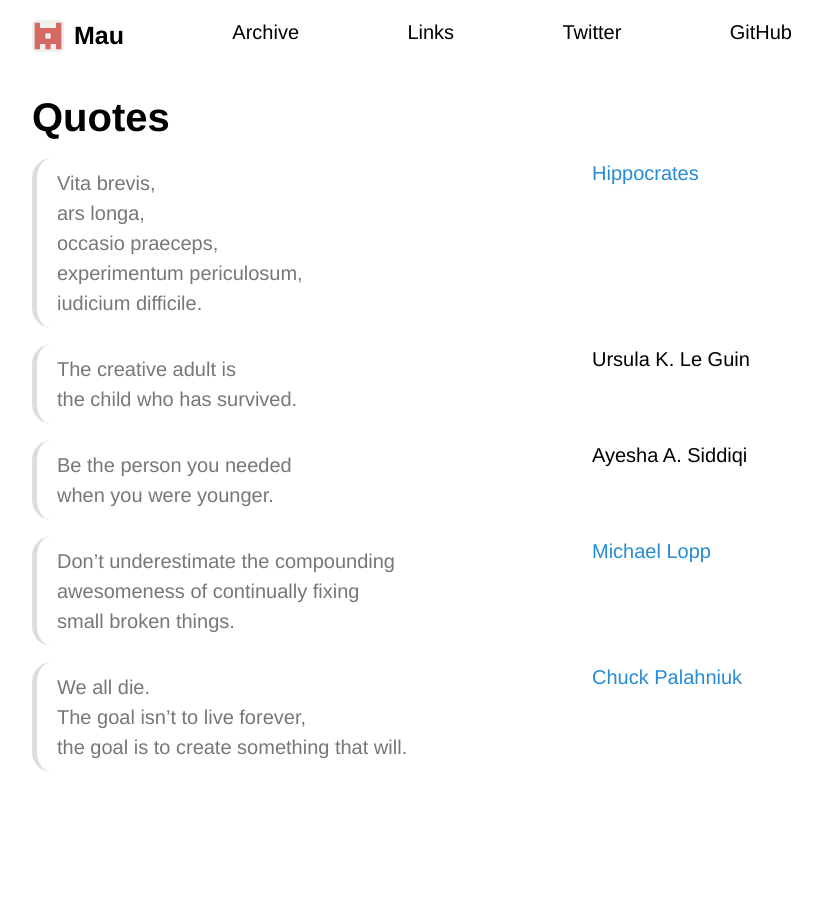
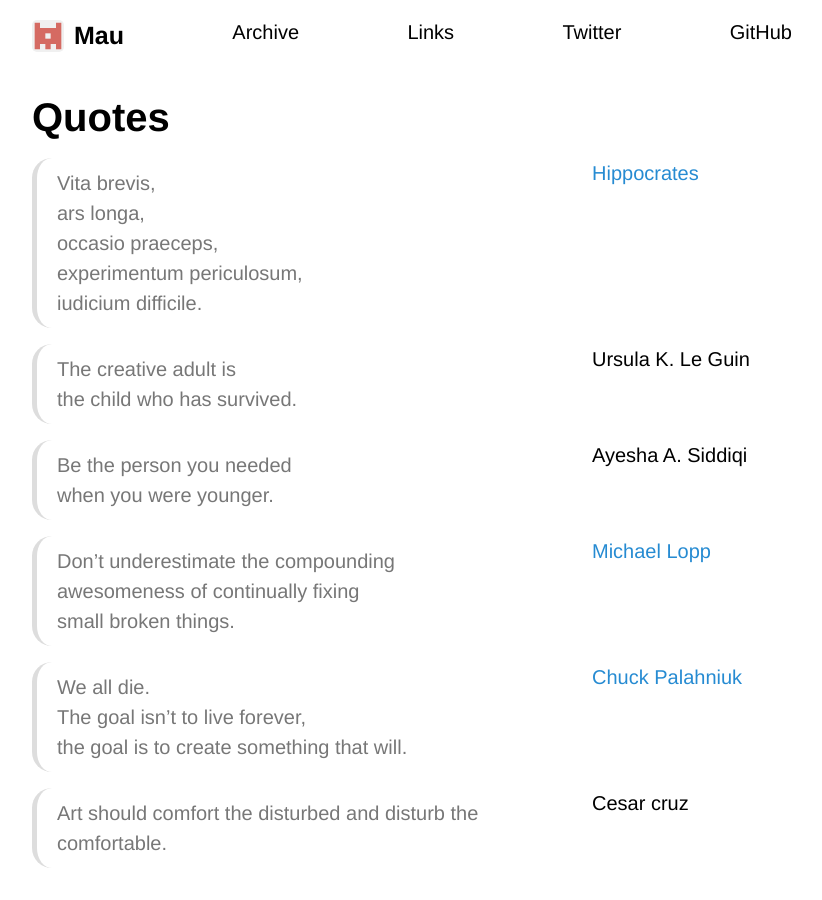
Before and after one commit to Maumagnaguagno/maumagnaguagno.github.io, a Jekyll site: the page built from quotes.md, in a window 1280 px wide. Shown: the whole page, without its empty margins (228-1050 px from the left). Built offline with Jekyll 4.4.1, drawn with Linux system fonts in a browser that asks for light colours; our own code applies the rules of GitHub Pages for plain Markdown files.

Commit message:
Add quote from Cesar Cruz

```diff
--- a/quotes.md
+++ b/quotes.md
@@ -40,3 +40,9 @@ small broken things.
 The goal isn't to live forever,
 the goal is to create something that will.
 </div>
+
+<div class="quote" markdown="1">
+Cesar cruz
+> Art should comfort the disturbed
+and disturb the comfortable.
+</div>
```
